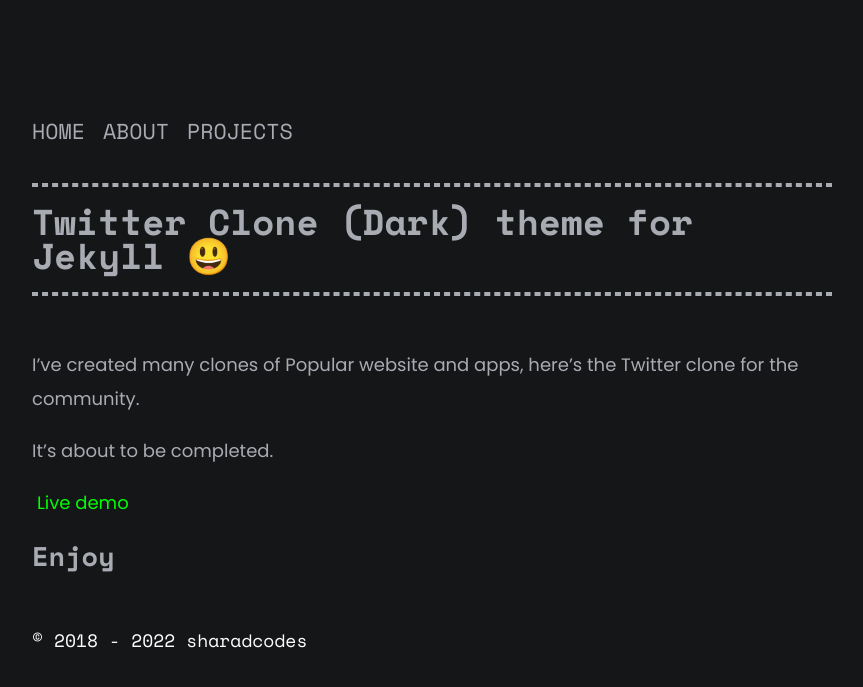
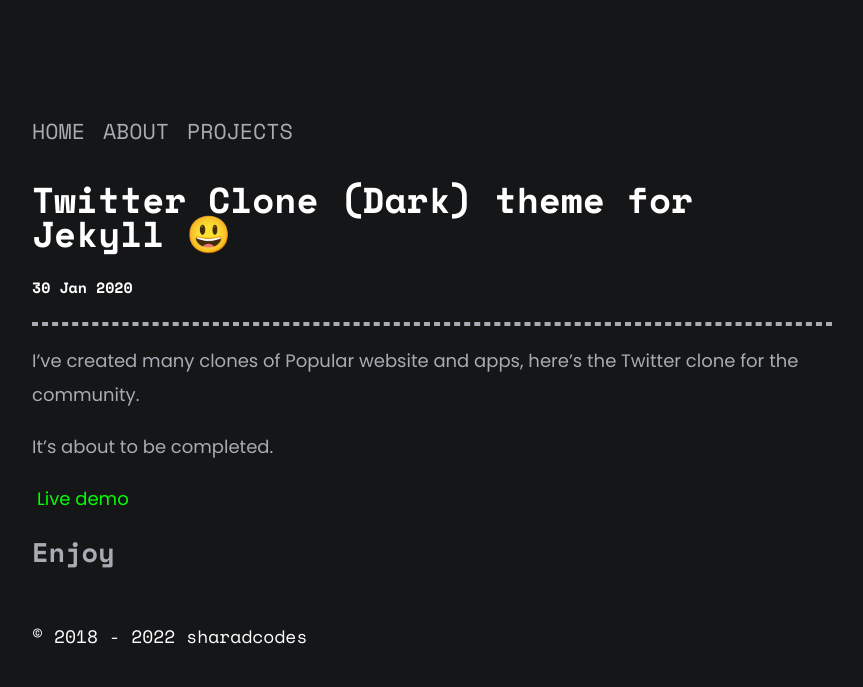
Before and after one commit to sharadcodes/sharadcodes.github.io, a Jekyll site: the page built from _posts/2020-02-17-twitter-clone-dark-theme-for-jekyll-😁.md, in a window 1280 px wide, cut to the strip 299-988 px from the top of the page. Shown: the whole strip, without its empty margins (4-867 px from the left). Built offline with Jekyll 4.4.1, drawn with Linux system fonts in a browser that asks for light colours; nearby versions of some CDN libraries; emoji names are drawn with the system emoji font.

Commit message:
Fix page title and date

```diff
--- a/_layouts/post.html
+++ b/_layouts/post.html
@@ -4,12 +4,9 @@
   <body>
     {% include nav.html %}
     <main class="page">
-      <hr/>
-      <h1>
-        {{page.title}}
-      </h1>
-      <hr/>
-      <br/>
+      <h1 class="page-title">{{page.title}}</h1>
+      <h5 class="page-date">{{page.date | date_to_string}}</h5>
+      <hr />
       {{content}}
     </main>
     {% include footer.html %}
--- a/assets/css/main.css
+++ b/assets/css/main.css
@@ -1,4 +1,4 @@
-@import url("https://fonts.googleapis.com/css2?family=Space+Mono:wght@400;700&display=swap");
+@import url("https://fonts.googleapis.com/css2?family=Space+Mono:ital,wght@0,400;0,700;1,400;1,700&display=swap");
 @import url("https://fonts.googleapis.com/css2?family=Poppins:wght@400;800&display=swap");
 
 :root {
@@ -275,6 +275,17 @@
   font-family: "Poppins", sans-serif;
 }
 
+.page .page-title {
+  color: var(--light-1);
+  font-weight: bolder;
+}
+
+.page .page-date {
+  color: var(--light-1);
+  font-weight: bolder;
+  display: inline-block;
+}
+
 .page h1,
 .page h2,
 .page h3,
@@ -297,7 +308,6 @@
   margin-bottom: 1rem;
   color: var(--light-2);
 }
-
 .page hr {
   margin-bottom: 1rem;
   border-color: var(--light-2);
```
